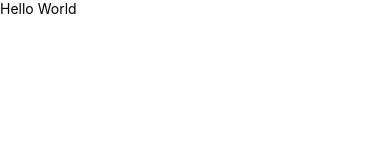
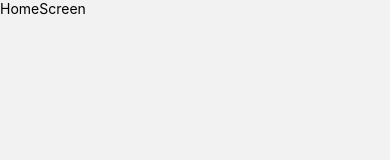
Before and after one commit to jaehun-dev/react-native-features, a React Native app: screen / in a window 390 px wide. Shown: the top 160 px of the page. Built offline with nearby package versions, Linux system fonts and the light colour scheme.

Commit message:
feat: stack navigator

```diff
--- a/src/App.tsx
+++ b/src/App.tsx
@@ -1,9 +1,13 @@
-import {SafeAreaView, Text} from 'react-native';
+import {SafeAreaProvider} from 'react-native-safe-area-context';
+import {NavigationContainer} from '@react-navigation/native';
+import StackNavigator from './navigator/stack-navigator';
 
 export default function App() {
   return (
-    <SafeAreaView>
-      <Text>Hello World</Text>
-    </SafeAreaView>
+    <SafeAreaProvider>
+      <NavigationContainer>
+        <StackNavigator />
+      </NavigationContainer>
+    </SafeAreaProvider>
   );
 }
--- /dev/null
+++ b/src/navigator/stack-navigator.tsx
@@ -0,0 +1,45 @@
+import {
+  StackNavigationOptions,
+  createStackNavigator,
+} from '@react-navigation/stack';
+
+import HomeScreen from '../screen/HomeScreen';
+
+const Stack = createStackNavigator<AuthStackParamList>();
+
+function StackNavigator() {
+  return (
+    <Stack.Navigator screenOptions={stackNavigationOptions}>
+      <Stack.Screen
+        name={AUTH_NAVIGATIONS.HOME_SCREEN}
+        component={HomeScreen}
+        options={screensOptions[AUTH_NAVIGATIONS.HOME_SCREEN]}
+      />
+    </Stack.Navigator>
+  );
+}
+
+export const AUTH_NAVIGATIONS = {
+  HOME_SCREEN: 'home',
+} as const;
+
+export type AuthStackParamList = {
+  [AUTH_NAVIGATIONS.HOME_SCREEN]: undefined;
+};
+
+export const stackNavigationOptions: StackNavigationOptions = {
+  // ...
+};
+
+type AuthNavigationKeys = keyof typeof AUTH_NAVIGATIONS;
+
+export const screensOptions: Record<
+  (typeof AUTH_NAVIGATIONS)[AuthNavigationKeys],
+  StackNavigationOptions
+> = {
+  [AUTH_NAVIGATIONS.HOME_SCREEN]: {
+    headerShown: false,
+  },
+};
+
+export default StackNavigator;
--- /dev/null
+++ b/src/screen/HomeScreen.tsx
@@ -0,0 +1,9 @@
+import {Text, SafeAreaView} from 'react-native';
+
+export default function HomeScreen() {
+  return (
+    <SafeAreaView>
+      <Text>HomeScreen</Text>
+    </SafeAreaView>
+  );
+}
```
